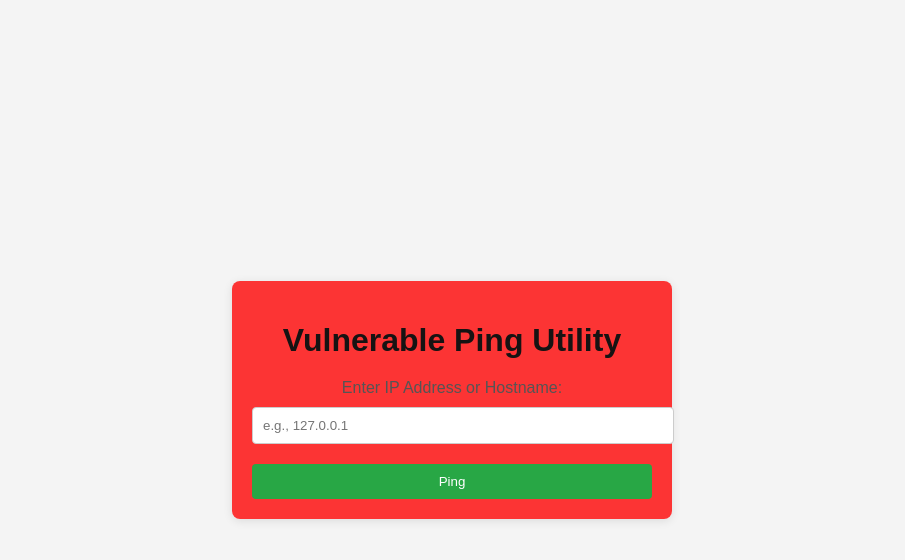
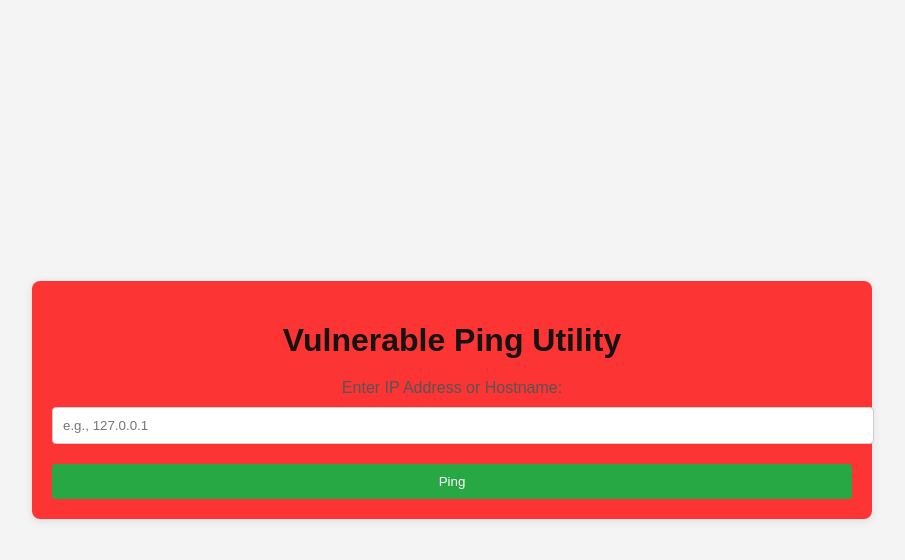
Before and after one commit to thowbikdustan/project_model, a Python web app: template flask/templates/vulnerable.html in a window 1280 px wide. Shown: the top 560 px of the page, without its empty margins (188-1093 px from the left). Run offline with Jinja, Linux system fonts and the light colour scheme; the template is opened without the code that fills it, so the values that code supplies are empty.

Commit message:
Adjusting Out box Size

```diff
--- a/flask/static/style.css
+++ b/flask/static/style.css
@@ -15,7 +15,7 @@ body {
     border-radius: 8px;
     box-shadow: 0 2px 10px rgba(0, 0, 0, 0.1);
     width: 100%;
-    max-width: 400px;
+    max-width: 800px;
     text-align: center;
 }
 
@@ -25,7 +25,7 @@ body {
     border-radius: 8px;
     box-shadow: 0 2px 10px rgba(0, 0, 0, 0.1);
     width: 100%;
-    max-width: 400px;
+    max-width: 800px;
     text-align: center;
 }
 
@@ -71,6 +71,7 @@ pre {
     background: #f4f4f4;
     padding: 10px;
     border-radius: 4px;
+    padding-left: 25px;
     overflow-x: auto;
     color: #333;
 }
```
